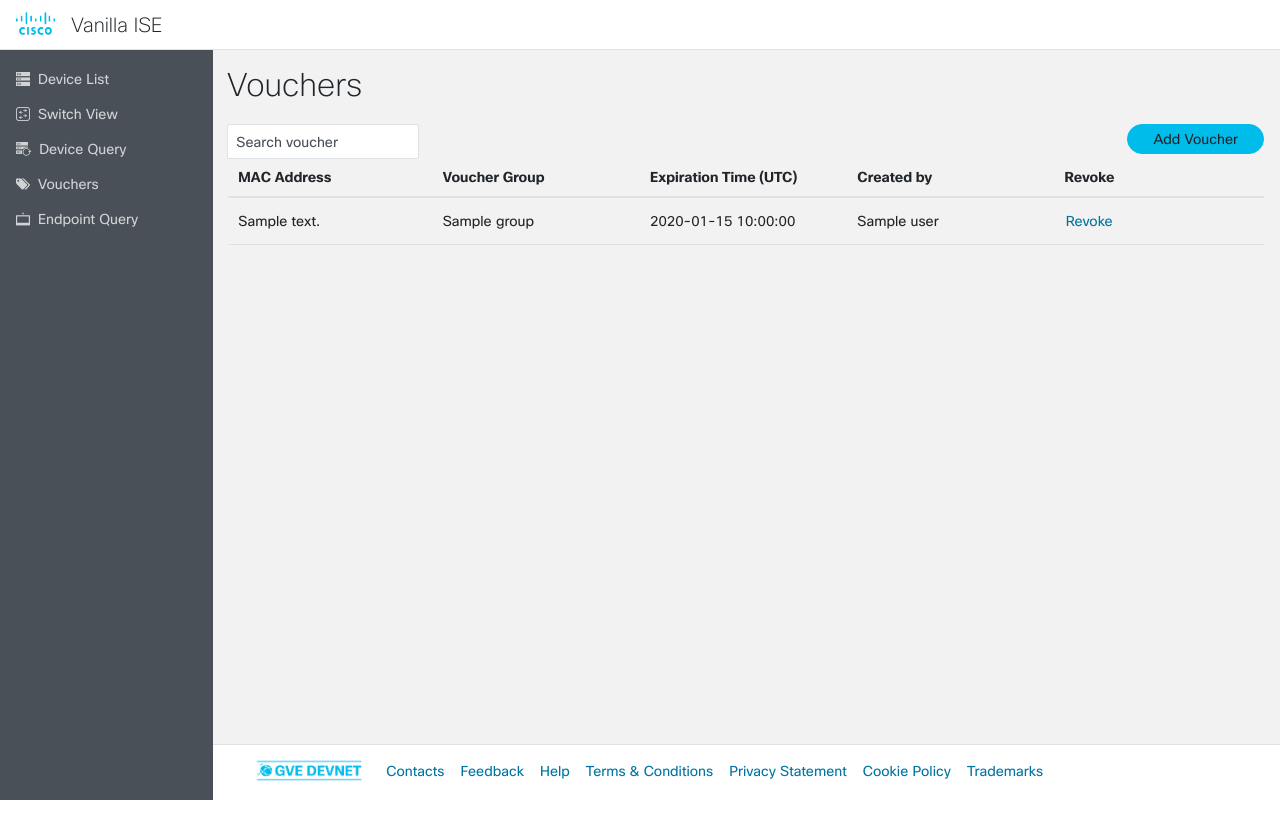
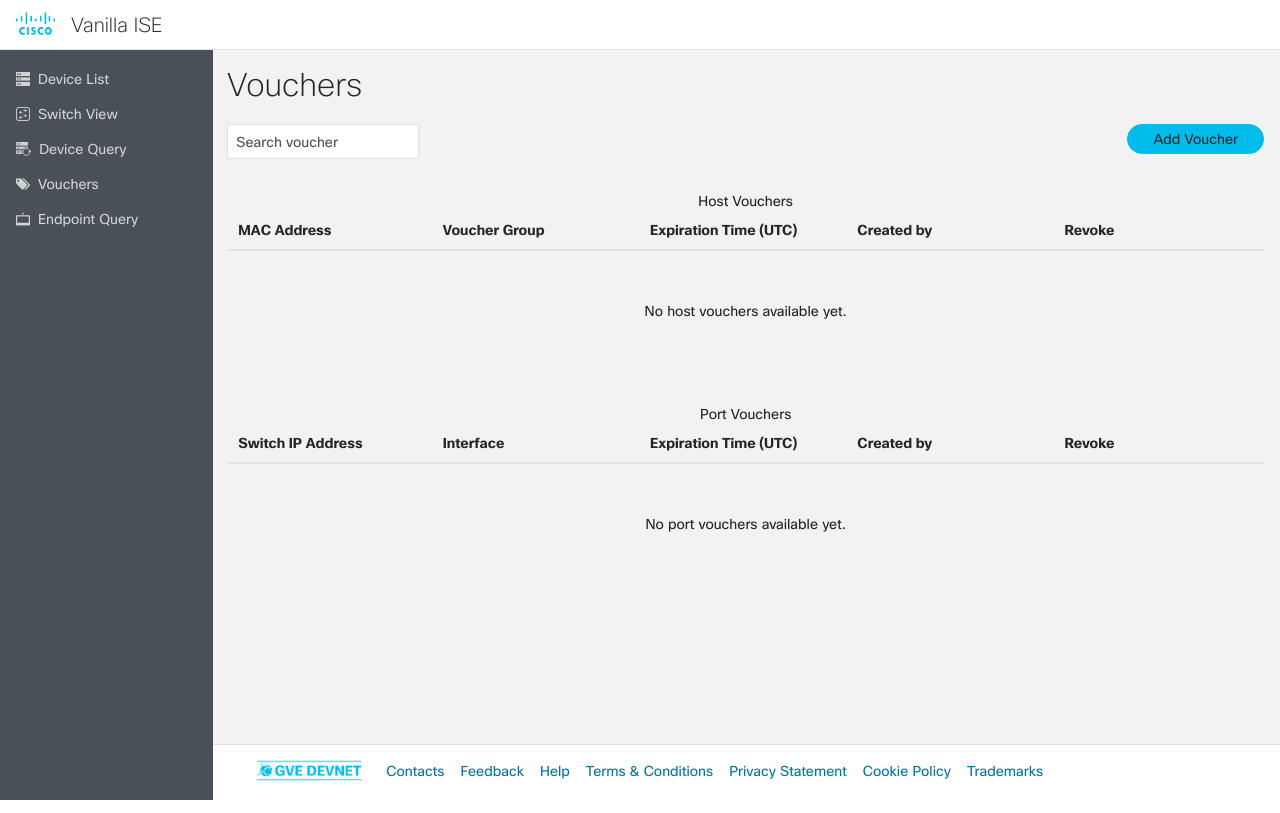
Before and after one commit to obrigg/Vanilla-ISE, a Flask app: template templates/voucher.html in a window 1280 px wide. Run offline with Flask 2, Linux system fonts and the light colour scheme; the template is opened without the code that fills it: most values are stand-ins (such as "Sample title", 1, 10 or a date in 2020); lists and menus that the app fills with data are empty.

Commit message:
Adapt voucher frontend  to support port vouchers. Fix error handling for port actions. Remove IP link in switchViewDetail page.

```diff
--- a/app.py
+++ b/app.py
@@ -28,31 +28,17 @@ def convert_voucher_list(voucher_list):
     This function will receive a voucher list with MAC addresses (in "the cisco way" format)
     and expire timestamps (in seconds since the epoch, in UTC) and convert it
     to MAC addresses (in the format xx:xx:xx:xx:xx:xx) and expire dates (as strings in local time).
-    In: {"xxxx.xxxx.xxxx": 1613129301.6337228, "xxxx.xxxx.xxxx": 1613129332.6337228}
-    Out:[{'MACAddress': 'xx:xx:xx:xx:xx:xx', 'ExpDate': 'Fri Feb 12 12:28:21 2021', 'group': 'AAA-Vouchers', 'user': 'Oren'},
-        {'MACAddress': 'xx:xx:xx:xx:xx:xx', 'ExpDate': 'Fri Feb 12 18:28:21 2021', 'group': 'BBB-Vouchers', 'user': 'Ramona'}]
     '''
-    converted_voucher_list = []
-
     for voucher in voucher_list:
 
         if voucher['type'] == "host":
-            dot_free_mac = voucher['mac'].replace('.', '')
-            mac_address = ':'.join(dot_free_mac[i:i+2] for i in range(0, 12, 2))
-            exp_date = ctime(voucher['duration'])
-            voucher_group = voucher['group']
-            user = voucher['user']
-            converted_voucher_list.append(
-                {"MACAddress": mac_address, "ExpDate": exp_date, "group": voucher_group, "user": user})
+            voucher['mac'] = normalize_mac_format(voucher['mac'])
+            voucher['ExpDate'] = ctime(voucher['duration'])
 
         elif voucher['type'] == "port":
-            mac_address = voucher['switch_ip']
-            voucher_group = voucher['interface']
-            exp_date = ctime(voucher['duration'])
-            user = voucher['user']
-            converted_voucher_list.append(
-                {"MACAddress": mac_address, "ExpDate": exp_date, "group": voucher_group, "user": user})
-    return converted_voucher_list
+            voucher['ExpDate'] = ctime(voucher['duration'])
+
+    return voucher_list
 
 
 def propagate_backend_exception(backend_response):
@@ -215,15 +201,17 @@ def portAction():
             action = request.args.get("action")
 
             if action == 'clear':
-                backend.clear_port_auth_sessions(ip_address, interface)
+                response = backend.clear_port_auth_sessions(ip_address, interface)
+                propagate_backend_exception(response)
             elif action == 'bypass':
-                backend.add_port_voucher(ip_address, interface, 24, session['username'])
+                response = backend.add_port_voucher(ip_address, interface, 24, session['username'])
+                propagate_backend_exception(response)
 
             return redirect('/switchView?ip_address='+ip_address+'&success=True')
 
         except Exception as e:
-                print(e)
-                return render_template('switchView.html', error=True, errorcode=e)
+            print(e)
+            return render_template('switchView.html', error=True, errorcode=e)
     else:
         print("First you need to login")
         return redirect(url_for('login'))
@@ -287,34 +275,40 @@ def voucher():
                 return render_template('voucher.html', voucher_list=voucher_list, new_voucher=False)
 
             elif request.method == 'POST':
+                new_voucher=False
+                deleted_voucher=False
+                submit_type = request.form.get("voucher_sumbit") #Possible values: add, revoke_host, revoke_port
 
-                submit_type = request.form.get("voucher_sumbit")
-                row_mac_address = request.form.get("voucher_sumbit")
-                form_mac_address = request.form.get("mac_address_field")
-                voucher_duration = request.form.get("voucher_duration")
-                voucher_group = request.form.get("voucher_group")
+                #Add
+                if(submit_type == "add"):
+                    form_mac_address = request.form.get("mac_address_field")
+                    voucher_duration = request.form.get("voucher_duration")
+                    voucher_group = request.form.get("voucher_group")
 
-                if(submit_type == "Add"):
-
-                    add_response = backend.add_host_voucher(
+                    response = backend.add_host_voucher(
                         form_mac_address, int(voucher_duration),
                         voucher_group, session['username'])
-                    propagate_backend_exception(add_response)
-                    voucher_list = convert_voucher_list(
-                        backend.read_voucher_list())
-                    propagate_backend_exception(voucher_list)
+                    new_voucher = True
 
-                    return render_template('voucher.html', voucher_list=voucher_list, new_voucher=True)
+                #Revoke
+                elif(submit_type == "revoke_host"):
+                    host_mac = request.form.get("host_mac")
+                    response = backend.revoke_host_voucher(host_mac, session['username'])
+                    deleted_voucher=True
 
-                else:  # Revoke
+                elif(submit_type == "revoke_port"):
+                    port_switch_ip = request.form.get("port_switch_ip")
+                    port_interface = request.form.get("port_interface")
+                    port_command = request.form.get("port_command")
+                    response = backend.revoke_port_voucher(port_switch_ip, port_interface, port_command, session['username'])
+                    deleted_voucher=True
 
-                    revoke_response = backend.revoke_host_voucher(row_mac_address, session['username'])
-                    propagate_backend_exception(revoke_response)
-                    voucher_list = convert_voucher_list(
-                        backend.read_voucher_list())
-                    propagate_backend_exception(voucher_list)
+                propagate_backend_exception(response)
+                voucher_list = convert_voucher_list(
+                    backend.read_voucher_list())
+                propagate_backend_exception(voucher_list)
 
-                    return render_template('voucher.html', voucher_list=voucher_list, deleted_voucher=True)
+                return render_template('voucher.html', voucher_list=voucher_list, new_voucher=new_voucher, deleted_voucher=deleted_voucher)
 
         except Exception as e:
             print(e)
--- a/static/css/customStyles.css
+++ b/static/css/customStyles.css
@@ -221,3 +221,9 @@ ul.list-group{
 .jBox-pointer:after, .jBox-pointer:before{
     box-shadow: 1px 1px 2px rgb(200 200 200 / 15%) !important;
 }
+
+/*Voucher page*/
+
+.table_headline{
+    text-align: center;
+}
--- a/templates/switchViewDetail.html
+++ b/templates/switchViewDetail.html
@@ -62,9 +62,7 @@
                                         <span>{{session.Username}}</span>
                                     </td>
                                     <td>
-                                        <a class="listitem" href="deviceQuery?ip_address={{session.IPv4}}">
-                                            <span>{{session.IPv4}}</span>
-                                        </a>
+                                        <span>{{session.IPv4}}</span>
                                     </td>
                                     <td>
                                         <span>{{session.Vlan}}</span>
--- a/templates/voucher.html
+++ b/templates/voucher.html
@@ -43,12 +43,17 @@
             <button type="button" class="btn" onclick="openModal('modal-small')"
                 style="float:right;">Add Voucher</button>
 
-            <!--Voucher list-->
-            {%if voucher_list %}
-                <form id="voucher_revoke_form" action="/voucher" method="POST">
+            <!--Voucher lists-->
+
+            {% set hosts_available = namespace(value=False) %}
+            {% set ports_available = namespace(value=False) %}
+            <!--Host Voucher list-->
+                <form id="voucher_revoke_form" class="dbl-padding-top"  action="/voucher" method="POST">
+
+                    <div class="table_headline">Host Vouchers</div>
 
                     <div class="responsive-table">
-                        <table class="table table--lined table--selectable table" id="VoucherTable">
+                        <table class="VoucherTable table table--lined table--selectable table">
                             <thead>
                                 <tr>
                                     <th class="w-20">MAC Address</span></th>
@@ -61,10 +66,13 @@
                             <tbody>
 
                                 {% for voucher in voucher_list %}
-
+                                    {% if voucher.type == 'host' %}
+                                    {% set hosts_available.value = True %}
                                     <tr>
                                         <td>
-                                        {{voucher.MACAddress}}
+                                            <a class="listitem" href="endpointQuery?mac_address={{voucher.mac}}">
+                                                {{voucher.mac}}
+                                            </a>
                                         </td>
                                         <td>
                                             {{voucher.group}}
@@ -76,20 +84,75 @@
                                             {{voucher.user}}
                                         </td>
                                         <td>
-                                        <button name="voucher_sumbit" value="{{voucher.MACAddress}}"
+                                            <input type="hidden" name="host_mac" value="{{voucher.mac}}">
+                                            <button name="voucher_sumbit" value="revoke_host"
                                                 class="btn btn--link link_btn" type="submit" onclick="showLoadingText(this)"
                                                 onload="showOriginalText(this, 'Revoke')">Revoke</button>
                                         </td>
                                     </tr>
+                                    {% endif %}
                                 {% endfor %}
+                            </tbody>
+                        </table>
+                    </div>
 
+                </form>
+                {% if hosts_available.value == False %}
+                    <div class="no_query">No host vouchers available yet.</div>
+                {% endif %}
+
+            <!--Port Voucher list-->
+            <form id="voucher_revoke_form" class="dbl-padding-top" action="/voucher" method="POST">
+                <div class="table_headline">Port Vouchers</div>
+
+                <div class="responsive-table">
+                    <table class="VoucherTable table table--lined table--selectable table">
+                        <thead>
+                            <tr>
+                                <th class="w-20">Switch IP Address</span></th>
+                                <th class="w-20">Interface</span></th>
+                                <th class="w-20">Expiration Time (UTC)</th>
+                                <th class="w-20">Created by</th>
+                                <th class="w-20">Revoke</th>
+                            </tr>
+                        </thead>
+                        <tbody>
+
+                            {% for voucher in voucher_list %}
+                                {% if voucher.type == 'port' %}
+                                {% set ports_available.value = True %}
+                                <tr>
+                                    <td>
+                                        <a class="listitem" href="switchView?ip_address={{voucher.switch_ip}}">
+                                            {{voucher.switch_ip}}
+                                        </a>
+                                    </td>
+                                    <td>
+                                        {{voucher.interface}}
+                                    </td>
+                                    <td>
+                                        {{voucher.ExpDate}}
+                                    </td>
+                                    <td>
+                                        {{voucher.user}}
+                                    </td>
+                                    <td>
+                                        <input type="hidden" name="port_switch_ip" value="{{voucher.switch_ip}}">
+                                        <input type="hidden" name="port_interface" value="{{voucher.interface}}">
+                                        <input type="hidden" name="port_command" value="{{voucher.command}}">
+                                        <button name="voucher_sumbit" value="revoke_port"
+                                            class="btn btn--link link_btn" type="submit" onclick="showLoadingText(this)"
+                                            onload="showOriginalText(this, 'Revoke')">Revoke</button>
+                                    </td>
+                                </tr>
+                                {% endif %}
+                            {% endfor %}
                         </tbody>
                     </table>
                 </div>
             </form>
-
-            {% else %}
-                <div class="no_query">No vouchers available yet.</div>
+            {% if ports_available.value == False %}
+                <div class="no_query">No port vouchers available yet.</div>
             {% endif %}
 
 
@@ -147,7 +210,7 @@
                                     </div>
 
                                     <div class="form-group">
-                                        <button value="Add" name="voucher_sumbit" class="btn btn--primary" type="submit"
+                                        <button value="add" name="voucher_sumbit" class="btn btn--primary" type="submit"
                                             onclick="showLoadingText(this)"
                                             onload="showOriginalText(this, 'Add')">Add</button>
                                     </div>
@@ -167,8 +230,9 @@
         var input, filter, table, tr, td, i, txtValue;
         input = document.getElementById("VoucherInput");
         filter = input.value.toUpperCase();
-        table = document.getElementById("VoucherTable");
-        tr = table.getElementsByTagName("tr");
+        table = document.getElementsByClassName("VoucherTable");
+        for(j = 0; j < table.length; j++){
+            tr = table[j].getElementsByTagName("tr");
             for (i = 0; i < tr.length; i++) {
                 td = tr[i].getElementsByTagName("td")[0];
                 if (td) {
@@ -181,6 +245,7 @@
                 }
             }
         }
+    }
 </script>
 
 {% endblock %}
```
Lines whose indentation alone changed are shown as unchanged.
